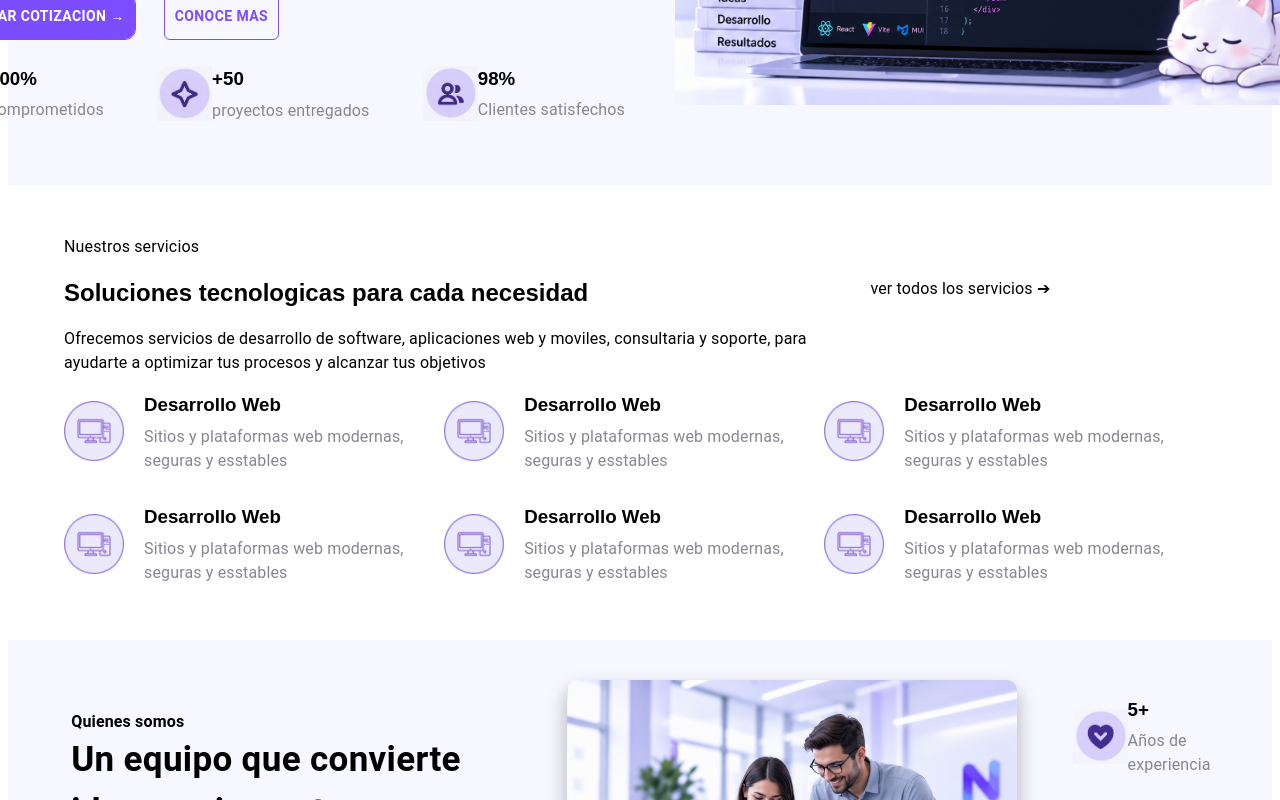
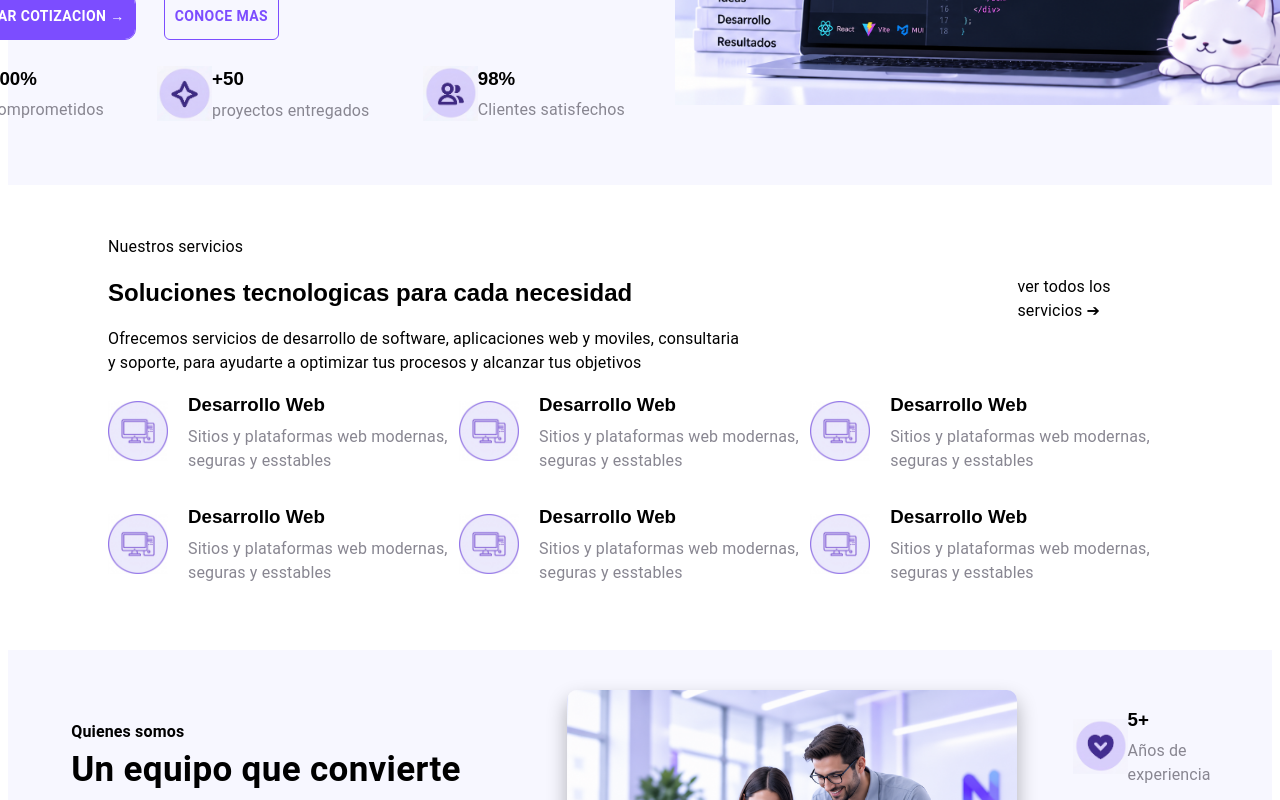
Before and after one commit to jessicahernandezt/dev-nova-solutions, a React (Vite) app: page / in a window 1280 px wide. Shown: the part 408-1208 px from the top of the page. Built offline with nearby package versions, Linux system fonts and the light colour scheme.

Commit message:
"servicios" posicion arreglada y pequeños ajustes en "quienes somos"

```diff
--- a/src/components/Servicios.jsx
+++ b/src/components/Servicios.jsx
@@ -10,8 +10,8 @@ function Servicios() {
         <Box sx={{
             width: '100%',
         }}>
-            <Container sx={{
-                marginTop: '50px',
+            <Box sx={{
+                margin: '50px 100px'
             }}>
                 <Typography>
                     Nuestros servicios
@@ -20,7 +20,6 @@ function Servicios() {
             <Box sx={{
 
                 display: 'flex',
-
 
             }}>
 
@@ -40,7 +39,7 @@ function Servicios() {
             <Box sx={{
 
                 paddingTop: '1.5%',
-
+                marginLeft: '270px'
             }}>
                 <Typography>
                     ver todos los servicios ➔
@@ -246,7 +245,7 @@ function Servicios() {
 
 
 
-            </Container>
+            </Box>
 
         </Box>
 
```
